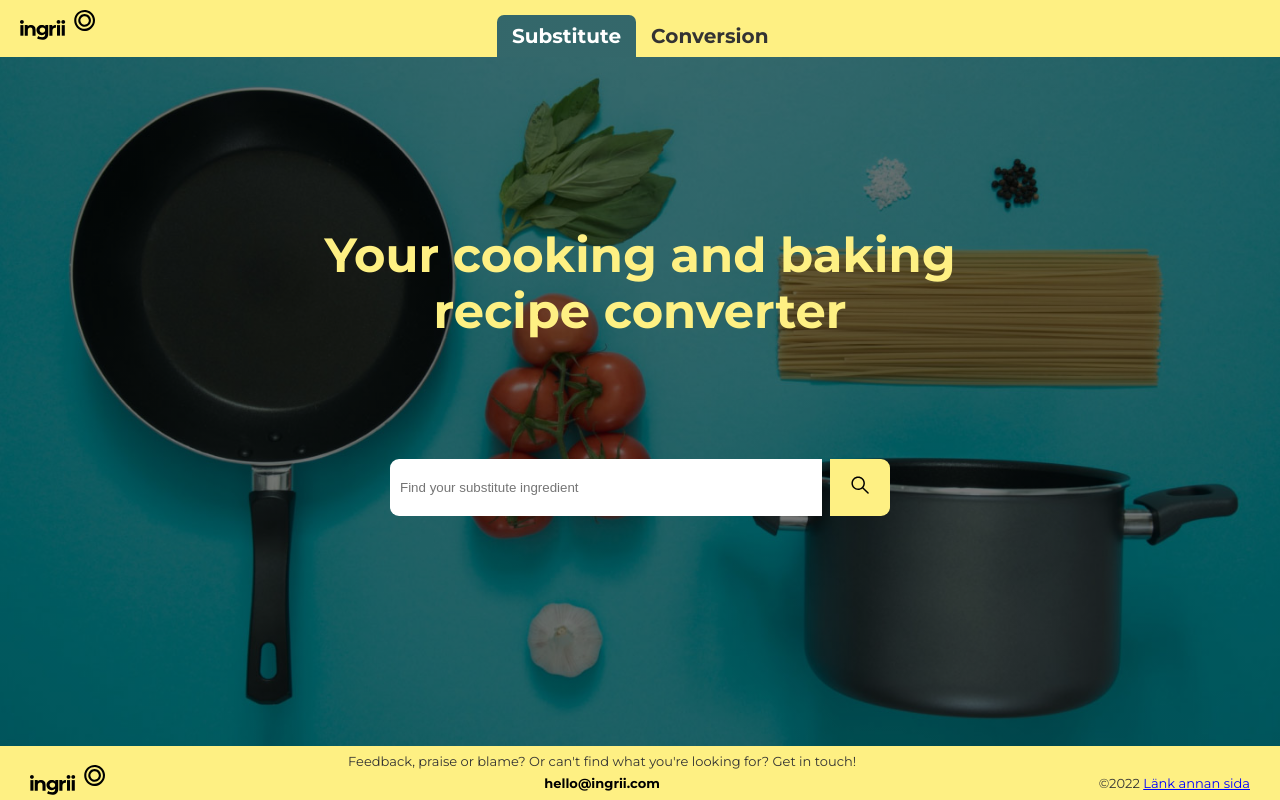
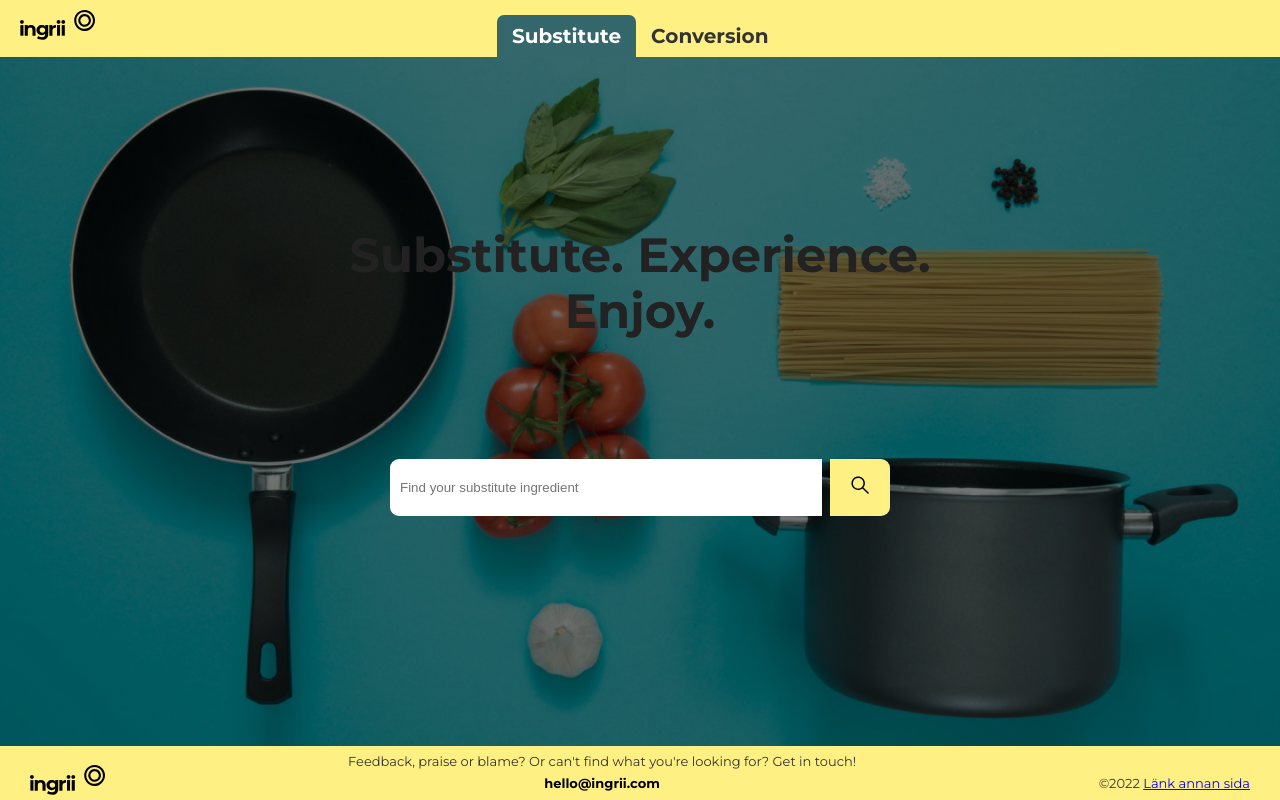
Before and after one commit to Annaaste/reactproject, a Next.js app: page /substitute in a window 1280 px wide. Built offline with nearby package versions, Linux system fonts and the light colour scheme.

Commit message:
changes to get to endResult of substitutePage

```diff
--- a/components/SearchBar/SearchBar.jsx
+++ b/components/SearchBar/SearchBar.jsx
@@ -26,9 +26,11 @@ const SearchBar = () => {
           <div className={styles.showResults} key={index}>
             <h2 className={styles.searchResultHeader}>{post.ingredient}</h2>
             <Image width={300} height={300} src={post.image} />
-              <p className={styles.searchResultDescription}>{post.description}</p>
             <p className={styles.searchResultSubHeading}>Substitute</p>
             <p className={styles.searchResultSubstitute}>{post.substitute}</p>
+            <p className={styles.searchResultSubHeading}>Description</p>
+            <p className={styles.searchResultDescription}>{post.description}</p>
+
           </div>
         ))
       }
--- a/pages/substitute/index.jsx
+++ b/pages/substitute/index.jsx
@@ -16,7 +16,7 @@ const Substitute = () => {
           content="Här står det info som kan synas på Google om just den här sidan"
         />
       </Head>
-      <h1 className={styles.heading}>Your cooking and baking recipe converter</h1>
+      <h1 className={styles.heading}>Substitute. Experience. Enjoy.</h1>
       <SearchBar />
     </>
   )
--- a/pages/substitute/substitute.module.scss
+++ b/pages/substitute/substitute.module.scss
@@ -1,7 +1,7 @@
 @import 'colors.scss';
 
 .heading {
-  color: $yellow;
+  color: $headerBlack;
   margin: 15rem auto 10rem auto;
   max-width: 70rem;
   text-align: center;
```
Lines whose indentation alone changed are shown as unchanged.
